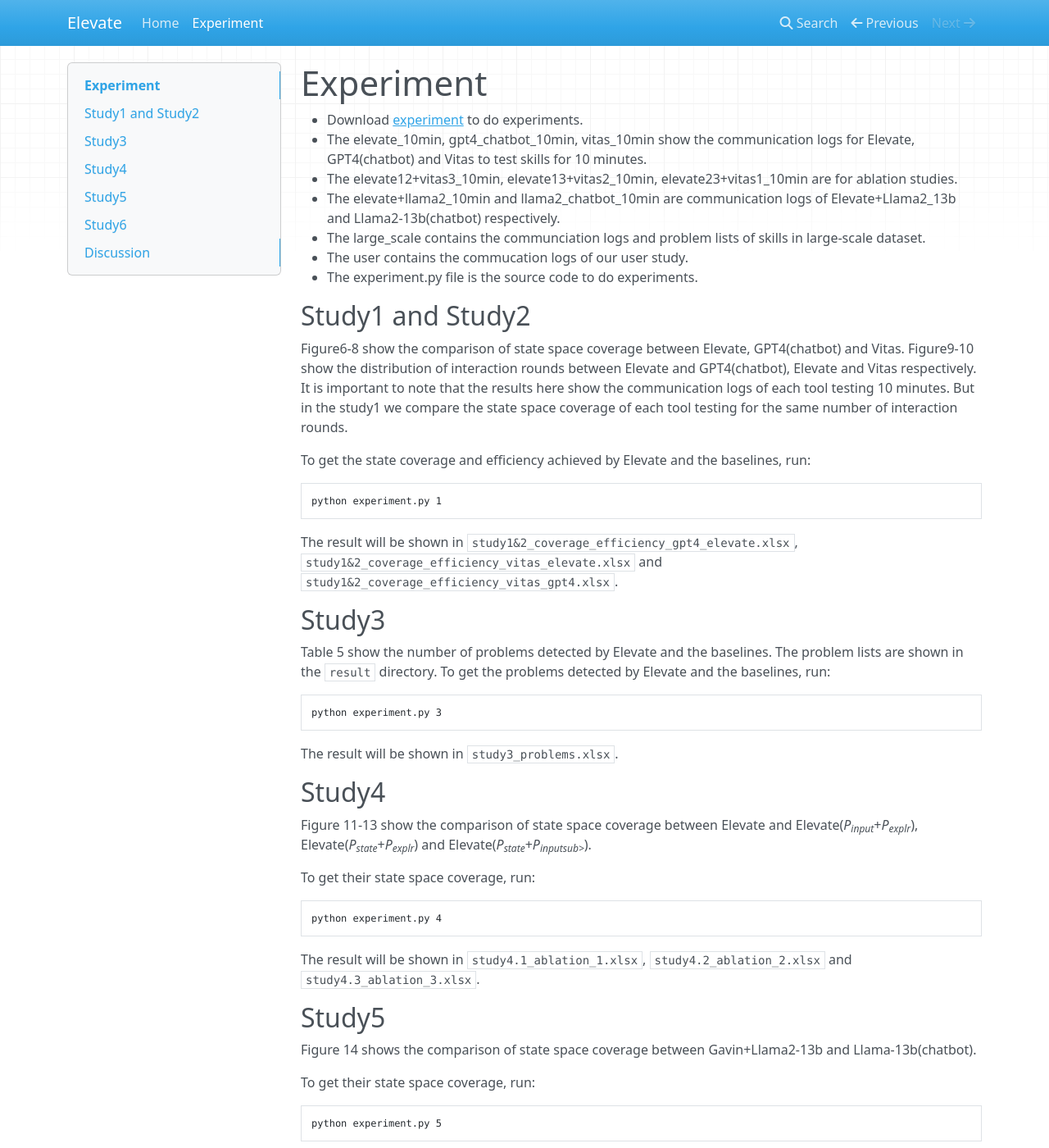
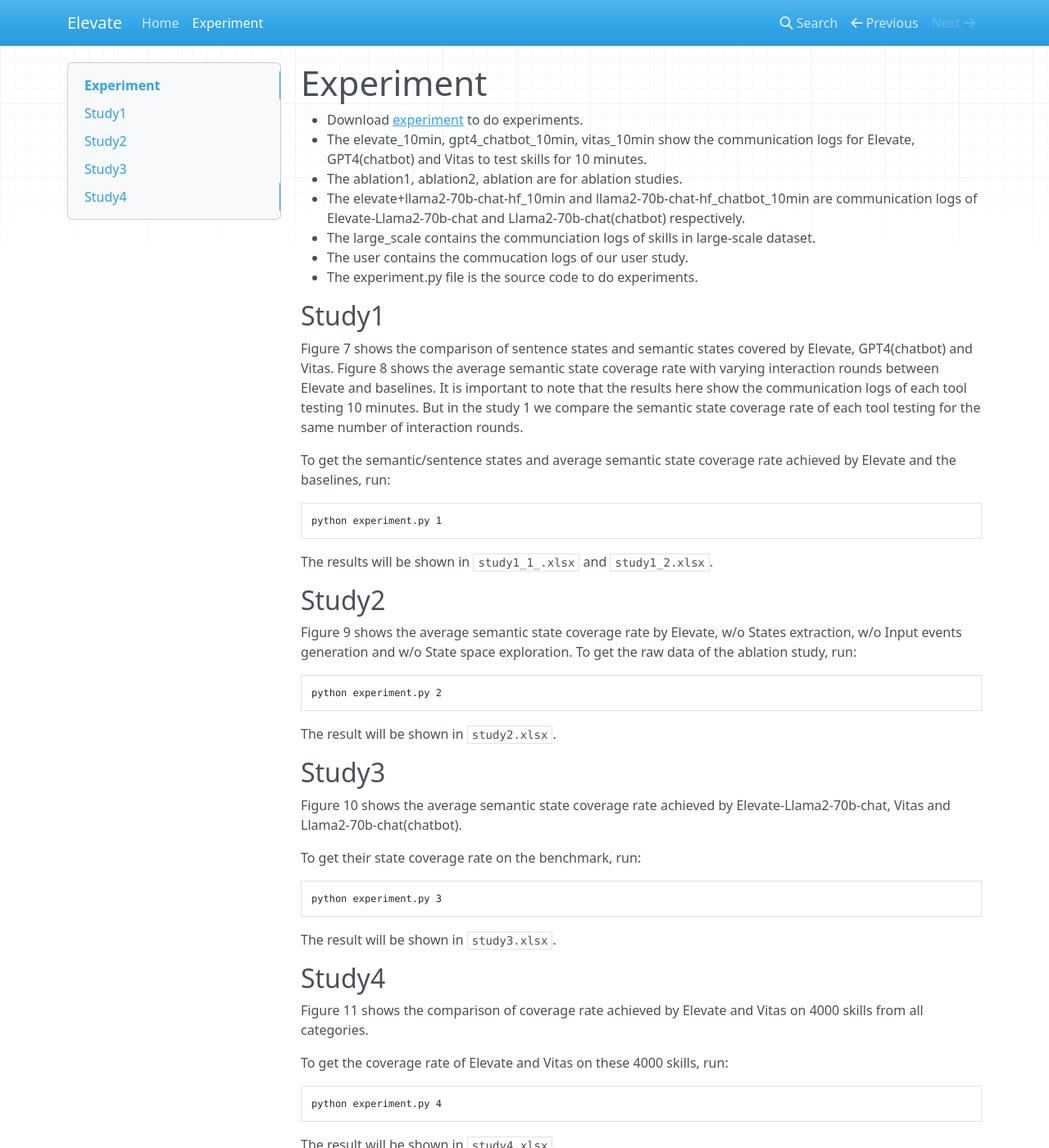
Before and after one commit to Elevate-12/Elevate, an MkDocs documentation site: the page built from docs/experiment.md, in a window 1280 px wide and 1400 px high. Shown: the whole window at 82% size. Built offline with MkDocs 1.6.1, drawn with Linux system fonts in a browser that asks for light colours; nearby versions of some CDN libraries; some of the changed text lies outside the part shown.

Commit message:
change for icse2025

````diff
--- a/docs/experiment.md
+++ b/docs/experiment.md
@@ -2,76 +2,54 @@
 
 * Download [experiment](tool/experiment.zip) to do experiments.
 * The elevate_10min, gpt4_chatbot_10min, vitas_10min show the communication logs for Elevate, GPT4(chatbot) and Vitas to test skills for 10 minutes.
-* The elevate12+vitas3_10min, elevate13+vitas2_10min, elevate23+vitas1_10min are for ablation studies.
-* The elevate+llama2_10min and llama2_chatbot_10min are communication logs of Elevate+Llama2_13b and Llama2-13b(chatbot) respectively.
-* The large_scale contains the communciation logs and problem lists of skills in large-scale dataset.
+* The ablation1, ablation2, ablation are for ablation studies.
+* The elevate+llama2-70b-chat-hf_10min and llama2-70b-chat-hf_chatbot_10min are communication logs of Elevate-Llama2-70b-chat and Llama2-70b-chat(chatbot) respectively.
+* The large_scale contains the communciation logs of skills in large-scale dataset.
 * The user contains the commucation logs of our user study.
 * The experiment.py file is the source code to do experiments.
 
-## Study1 and Study2
-Figure6-8 show the comparison of state space coverage between Elevate, GPT4(chatbot) and Vitas.
-Figure9-10 show the distribution of interaction rounds between Elevate and GPT4(chatbot), Elevate and Vitas respectively.
+## Study1
+Figure 7 shows the comparison of sentence states and semantic states covered by Elevate, GPT4(chatbot) and Vitas.
+Figure 8 shows the average semantic state coverage rate with varying interaction rounds between Elevate and baselines.
 It is important to note that the results here show the communication logs of each tool testing 10 minutes.
-But in the study1 we compare the state space coverage of each tool testing for the same number of interaction rounds.
+But in the study 1 we compare the semantic state coverage rate of each tool testing for the same number of interaction rounds.
 
-To get the state coverage and efficiency achieved by Elevate and the baselines, run:
+To get the semantic/sentence states and average semantic state coverage rate achieved by Elevate and the baselines, run:
 
 ```shell
 python experiment.py 1
 ```
 
-The result will be shown in ``study1&2_coverage_efficiency_gpt4_elevate.xlsx``, ``study1&2_coverage_efficiency_vitas_elevate.xlsx`` and ``study1&2_coverage_efficiency_vitas_gpt4.xlsx``.
+The results will be shown in ``study1_1_.xlsx`` and ``study1_2.xlsx``.
+
+## Study2
+Figure 9 shows the average semantic state coverage rate by Elevate, w/o States extraction, w/o Input events generation and w/o State space exploration.
+To get the raw data of the ablation study, run:
+
+```shell
+python experiment.py 2
+```
+
+The result will be shown in ``study2.xlsx``.
 
 ## Study3
-Table 5 show the number of problems detected by Elevate and the baselines.
-The problem lists are shown in the ``result`` directory.
-To get the problems detected by Elevate and the baselines, run:
+Figure 10 shows the average semantic state coverage rate achieved by Elevate-Llama2-70b-chat, Vitas and Llama2-70b-chat(chatbot).
+
+To get their state coverage rate on the benchmark, run:
 
 ```shell
 python experiment.py 3
 ```
 
-The result will be shown in ``study3_problems.xlsx``.
+The result will be shown in ``study3.xlsx``.
 
 ## Study4
-Figure 11-13 show the comparison of state space coverage between Elevate and Elevate(*P<sub>input<sub>*+*P<sub>explr<sub>*), Elevate(*P<sub>state<sub>*+*P<sub>explr<sub>*) and Elevate(*P<sub>state<sub>*+*P<sub>inputsub>*).
+Figure 11 shows the comparison of coverage rate achieved by Elevate and Vitas on 4000 skills from all categories.
 
-To get their state space coverage, run:
+To get the coverage rate of Elevate and Vitas on these 4000 skills, run:
 
 ```shell
 python experiment.py 4
 ```
 
-The result will be shown in ``study4.1_ablation_1.xlsx``, ``study4.2_ablation_2.xlsx`` and ``study4.3_ablation_3.xlsx``.
-
-## Study5
-Figure 14 shows the comparison of state space coverage between Gavin+Llama2-13b and Llama-13b(chatbot).
-
-To get their state space coverage, run:
-
-```shell
-python experiment.py 5
-```
-
-The result will be shown in ``study5_coverage_llama2_elevate.xlsx``.
-
-## Study6
-Table 6 shows the landscape of problems on the large-scale dataset.
-The problems are recorded in the ``result`` directory of each category's directory.
-To get the distribution of problems, run:
-
-```shell
-python experiment.py 6
-```
-
-The result will be shown in ``study6_problems.xlsx``.
-
-## Discussion
-Figure 15 shows the comparison of state space coverage between user, Elevate and Vitas.
-To get their state space coverage and the intersactions, run:
-
-```shell
-python experiment.py 7
-```
-
-The result will be shown in ``discussion_coverage_user_vitas_elevate.xlsx``.
+The result will be shown in ``study4.xlsx``.
````
Also changed, not shown: docs/index.md (+7 -11 lines), site/experiment/index.html, site/index.html, site/search/search_index.json, 1 other file.
